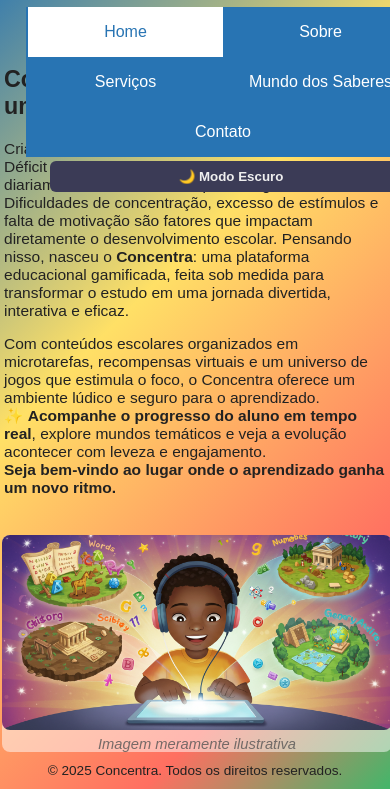
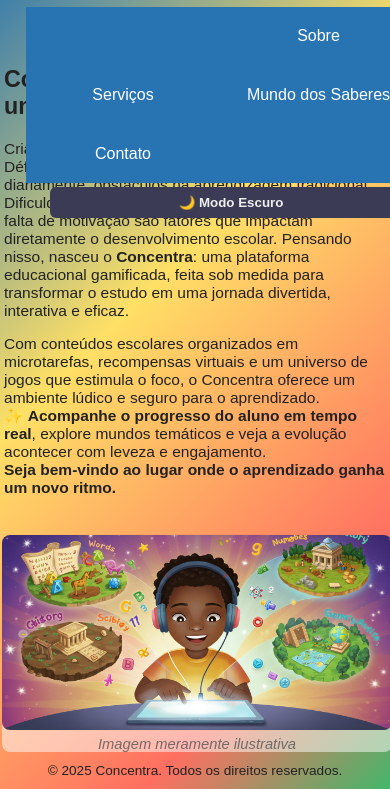
Before and after one commit to LeonardoDevBa/Concentra, a plain HTML site: page index.html in a window 390 px wide. Shown: the part 55-844 px from the top of the page. Drawn offline with Linux system fonts and the light colour scheme.

Commit message:
Update style.css

```diff
--- a/css/style.css
+++ b/css/style.css
@@ -469,53 +469,53 @@
         max-width: 80vw;
     }
     .navigation {
-        flex-direction: row;
-        flex-wrap: wrap;
-        justify-content: center;
-        align-items: center;
-        width: 100vw;
-        min-width: 0;
-        max-width: 100vw;
-        gap: 0;
-        padding: 0 2px;
-        background: #2874B3;
-        border-radius: 0;
-        box-shadow: none;
-        position: static;
+        display: grid !important;
+        grid-template-columns: 1fr 1fr;
+        width: 100vw !important;
+        min-width: 0 !important;
+        max-width: 100vw !important;
+        gap: 0 !important;
+        padding: 0 !important;
+        background: #2874B3 !important;
+        border-radius: 0 !important;
+        box-shadow: none !important;
+        position: static !important;
     }
     .navigation li {
-        flex: 1 1 50%;
-        min-width: 120px;
-        max-width: 100vw;
-        padding: 8px 0;
-        margin: 0;
-        text-align: center;
-        border-radius: 0;
-        font-size: 1rem;
-        background: transparent;
-        box-sizing: border-box;
-        display: block;
+        min-width: 0 !important;
+        max-width: 100vw !important;
+        width: 100% !important;
+        padding: 10px 0 !important;
+        margin: 0 !important;
+        text-align: center !important;
+        border-radius: 0 !important;
+        font-size: 1rem !important;
+        background: transparent !important;
+        box-sizing: border-box !important;
+        display: block !important;
+        border-bottom: 1px solid #23639a1a;
+        border-right: 1px solid #23639a1a;
+    }
+    .navigation li:nth-child(2n) {
+        border-right: none;
+    }
+    .navigation li:last-child,
+    .navigation li:nth-last-child(2) {
+        border-bottom: none;
     }
     .navigation li a {
-        width: 100%;
-        display: block;
-        padding: 8px 0;
+        width: 100% !important;
+        display: block !important;
+        padding: 10px 0 !important;
     }
     .highlight {
-        display: none;
+        display: none !important;
     }
     main {
         margin-top: 90px !important; /* Garante espaço para o header fixo */
         padding: 0 2px;
     }
-    .section {
-        flex-direction: column !important;
-        align-items: stretch !important;
-        width: 100vw !important;
-        min-width: 0 !important;
-        padding: 0 !important;
-        box-sizing: border-box;
-    }
+    .section,
     .home-flex,
     .sobre-flex,
     .servicos-flex,
@@ -523,11 +523,11 @@
     .contato-flex {
         flex-direction: column !important;
         align-items: stretch !important;
-        gap: 10px !important;
-        padding: 0 0 !important;
         width: 100vw !important;
         min-width: 0 !important;
+        padding: 0 !important;
         box-sizing: border-box;
+        gap: 10px !important;
     }
     .home-imagem,
     .sobre-imagem,
@@ -776,7 +776,150 @@
     }
 }
 
-/* Remove estilos duplicados e conflitantes para o formulário padrão */
+/* RESPONSIVIDADE MENU MOBILE - CORRIGIDO E SIMPLIFICADO */
+@media (max-width: 600px) {
+    html, body {
+        min-width: 100vw;
+        overflow-x: hidden;
+    }
+    header {
+        position: fixed;
+        top: 0;
+        left: 0;
+        width: 100vw;
+        z-index: 100;
+    }
+    .header-flex {
+        flex-direction: column;
+        align-items: stretch;
+        gap: 4px;
+        padding: 4px 2px;
+        min-width: 100vw;
+    }
+    .logo-header {
+        margin: 0 auto 6px auto;
+        justify-content: center;
+    }
+    .logo-header img {
+        height: 32px;
+        max-width: 80vw;
+    }
+    .navigation {
+        display: grid !important;
+        grid-template-columns: 1fr 1fr;
+        width: 100vw !important;
+        min-width: 0 !important;
+        max-width: 100vw !important;
+        gap: 0 !important;
+        padding: 0 !important;
+        background: #2874B3 !important;
+        border-radius: 0 !important;
+        box-shadow: none !important;
+        position: static !important;
+    }
+    .navigation li {
+        min-width: 0 !important;
+        max-width: 100vw !important;
+        width: 100% !important;
+        padding: 10px 0 !important;
+        margin: 0 !important;
+        text-align: center !important;
+        border-radius: 0 !important;
+        font-size: 1rem !important;
+        background: transparent !important;
+        box-sizing: border-box !important;
+        display: block !important;
+        border-bottom: 1px solid #23639a1a;
+        border-right: 1px solid #23639a1a;
+    }
+    .navigation li:nth-child(2n) {
+        border-right: none;
+    }
+    .navigation li:last-child,
+    .navigation li:nth-last-child(2) {
+        border-bottom: none;
+    }
+    .navigation li a {
+        width: 100% !important;
+        display: block !important;
+        padding: 10px 0 !important;
+    }
+    .highlight {
+        display: none !important;
+    }
+    main {
+        margin-top: 90px !important; /* Garante espaço para o header fixo */
+        padding: 0 2px;
+    }
+    .section,
+    .home-flex,
+    .sobre-flex,
+    .servicos-flex,
+    .saberes-flex,
+    .contato-flex {
+        flex-direction: column !important;
+        align-items: stretch !important;
+        width: 100vw !important;
+        min-width: 0 !important;
+        padding: 0 !important;
+        box-sizing: border-box;
+        gap: 10px !important;
+    }
+    .home-imagem,
+    .sobre-imagem,
+    .servicos-imagem,
+    .album-animado,
+    .contato-imagem {
+        width: 100vw !important;
+        min-width: 0 !important;
+        max-width: 100vw !important;
+        height: auto !important;
+        border-radius: 8px !important;
+        margin: 0 auto 8px auto !important;
+        box-sizing: border-box;
+    }
+    .home-imagem img,
+    .sobre-imagem img,
+    .servicos-imagem img,
+    .album-animado img,
+    .contato-imagem img {
+        width: 100% !important;
+        height: auto !important;
+        max-height: 50vw !important;
+        border-radius: 8px !important;
+        object-fit: cover !important;
+        display: block;
+    }
+    .home-fixed-block,
+    .contato-flex > .home-fixed-block {
+        min-width: 0 !important;
+        width: 100% !important;
+        max-width: 100vw !important;
+        box-sizing: border-box;
+        margin: 6px 0 !important;
+        padding: 6px 2px !important;
+        border-radius: 8px !important;
+        font-size: 0.97rem !important;
+    }
+    form,
+    form[action*="formspree"] {
+        padding: 8px 2px !important;
+        max-width: 99vw !important;
+        border-radius: 8px !important;
+        font-size: 0.97rem !important;
+        box-sizing: border-box;
+    }
+    .footer-content {
+        font-size: 0.85rem !important;
+        line-height: 36px !important;
+    }
+    footer {
+        height: 36px !important;
+        min-height: 36px !important;
+    }
+}
+
+/* Remover duplicidade de regras para formulário */
 form:not([action*="formspree"]) {
     background: none;
     box-shadow: none;
```
